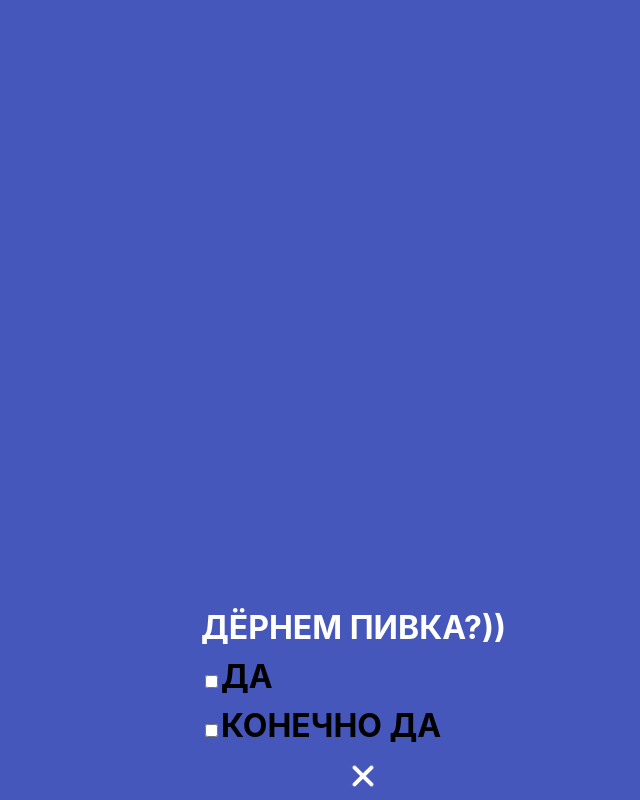
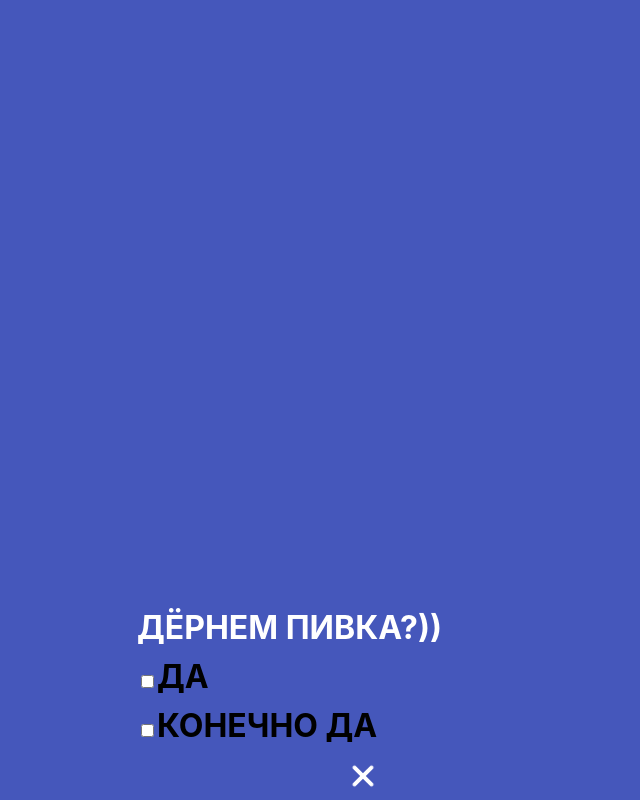
Before and after one commit to A-dmi/A-dmi, a plain HTML site: page index.html in a window 1280 px wide. Both pictures are taken after a click on the button "Open menu". Shown: the whole page, without its empty margins (277-917 px from the left). Drawn offline with Linux system fonts and the light colour scheme.

Commit message:
Update index.html

```diff
--- a/index.html
+++ b/index.html
@@ -408,7 +408,7 @@ LinkedIn
       </div>
       <div class="menu">
         <nav class="menu__nav">
-          <ul class="r-list menu__list" style="margin-left: 35%;">
+          <ul class="r-list menu__list" style="margin-left: 30%;">
             <li class="menu__group">
               <a href="#0" class="r-link menu__link">Дёрнем пивка?))</a>
             </li>
```
